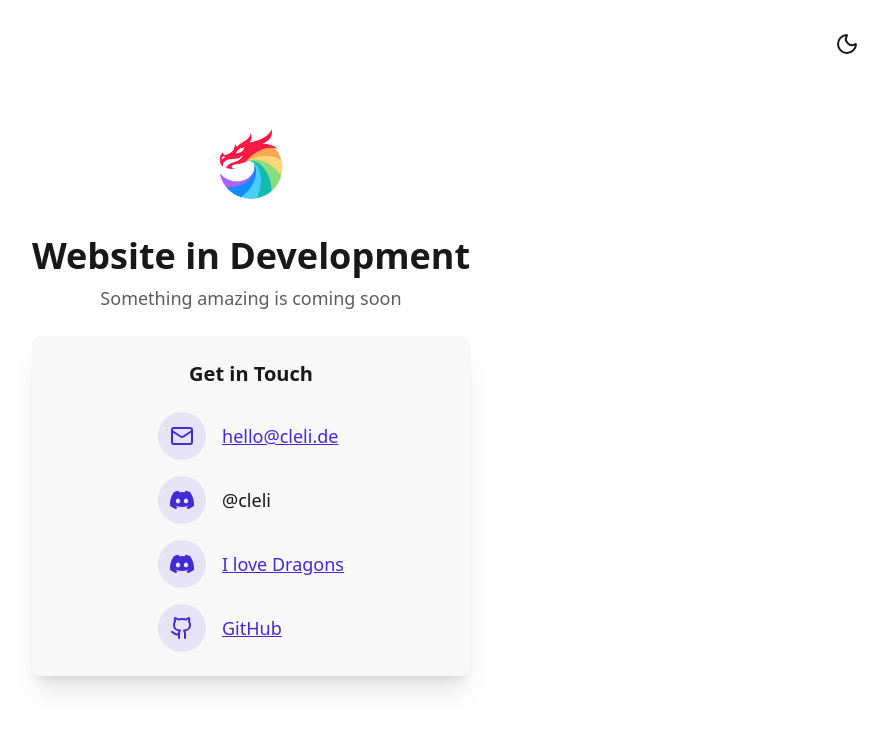
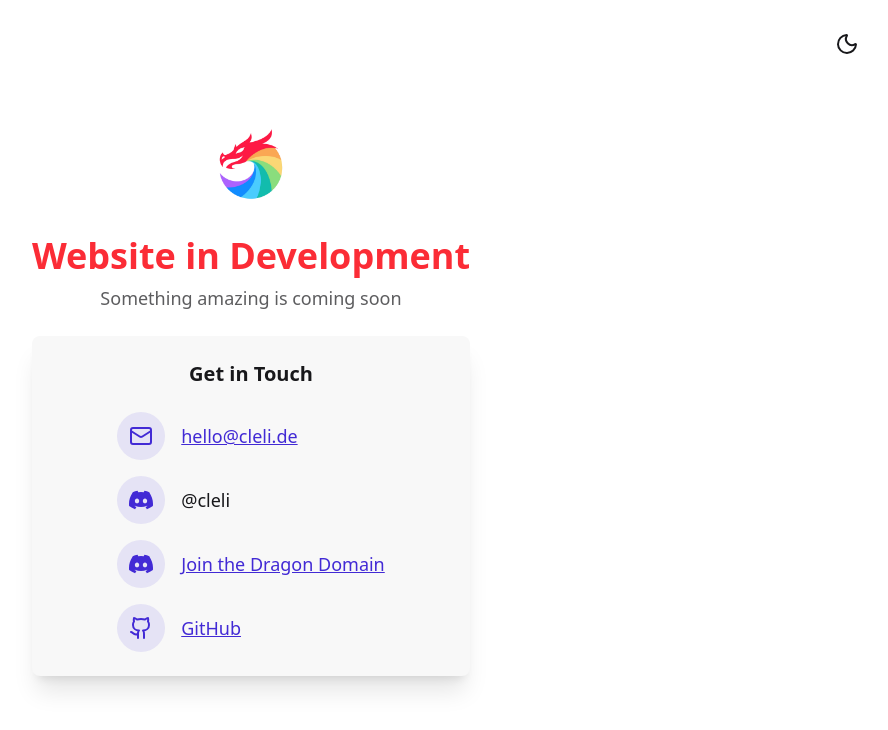
Before and after one commit to Ileies/cleli, a SvelteKit app: page / in a window 1280 px wide. Shown: the top 730 px of the page, without its empty margins (389-1277 px from the left). Built offline with nearby package versions, Linux system fonts and the light colour scheme.

Commit message:
Update homepage: Discord link, heading color and CTA text
Made-with: Cursor

```diff
--- a/src/routes/+page.svelte
+++ b/src/routes/+page.svelte
@@ -21,7 +21,7 @@
 	const contactInfo = {
 		email: 'hello@cleli.de',
 		discord: '@cleli',
-		discordServer: 'https://discord.gg/7nZKeT5ZTQ',
+		discordServer: 'https://discord.gg/gY8HjAr9cz',
 		github: 'https://github.com/cleli61'
 	};
 </script>
@@ -55,7 +55,7 @@
 		<!-- Main Content -->
 		<div class="space-y-6">
 			<div>
-				<h1 class="text-4xl font-bold text-base-content mb-2">
+				<h1 class="text-4xl font-bold text-red-500 mb-2">
 					Website in Development
 				</h1>
 				<p class="text-base-content/70 text-lg">
@@ -105,7 +105,7 @@
 									rel="noopener noreferrer"
 									target="_blank"
 								>
-									I love Dragons
+									Join the Dragon Domain
 								</a>
 							</div>
 
```
